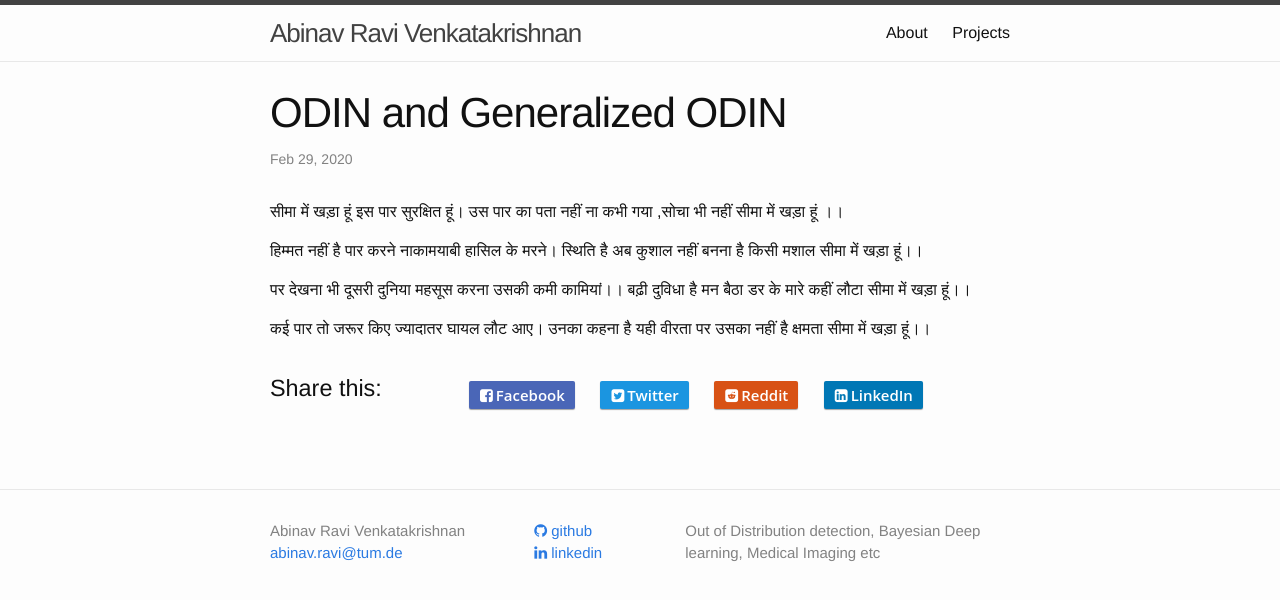
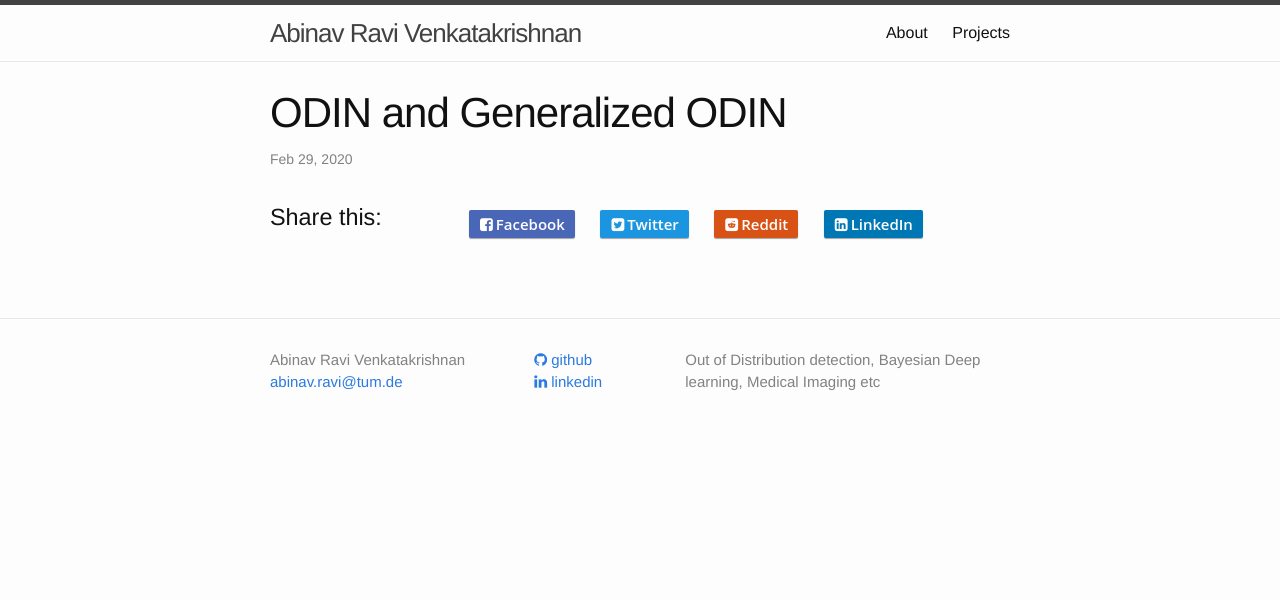
Before and after one commit to AbinavRavi/AbinavRavi.github.io, a Jekyll site: the page built from _posts/2020-02-29-ODIN_and_Generalized_ODIN.markdown, in a window 1280 px wide. Shown: the top 600 px of the page. Built offline with Jekyll 4.4.1, drawn with Linux system fonts in a browser that asks for light colours; nearby versions of some CDN libraries; comment, search, counter and statistics services are not loaded.

```diff
--- a/_posts/2020-02-29-ODIN_and_Generalized_ODIN.markdown
+++ b/_posts/2020-02-29-ODIN_and_Generalized_ODIN.markdown
@@ -6,27 +6,3 @@ comments: True
 share: True
 categories: Machine learning
 ---
-
-सीमा में खड़ा हूं
-इस पार सुरक्षित हूं।
-उस पार का पता नहीं
-ना कभी गया ,सोचा भी नहीं
-सीमा में खड़ा हूं ।।
-
-हिम्मत नहीं है पार करने
-नाकामयाबी हासिल के मरने।
-स्थिति है अब कुशाल
-नहीं बनना है किसी मशाल
-सीमा में खड़ा हूं।।
-
-पर देखना भी दूसरी दुनिया
-महसूस करना उसकी कमी कामियां।।
-बढ़ी दुविधा है मन बैठा
-डर के मारे कहीं लौटा
-सीमा में खड़ा हूं।।
-
-कई पार तो जरूर किए
-ज्यादातर घायल लौट आए।
-उनका कहना है यही वीरता
-पर उसका नहीं है क्षमता
-सीमा में खड़ा हूं।।
```
